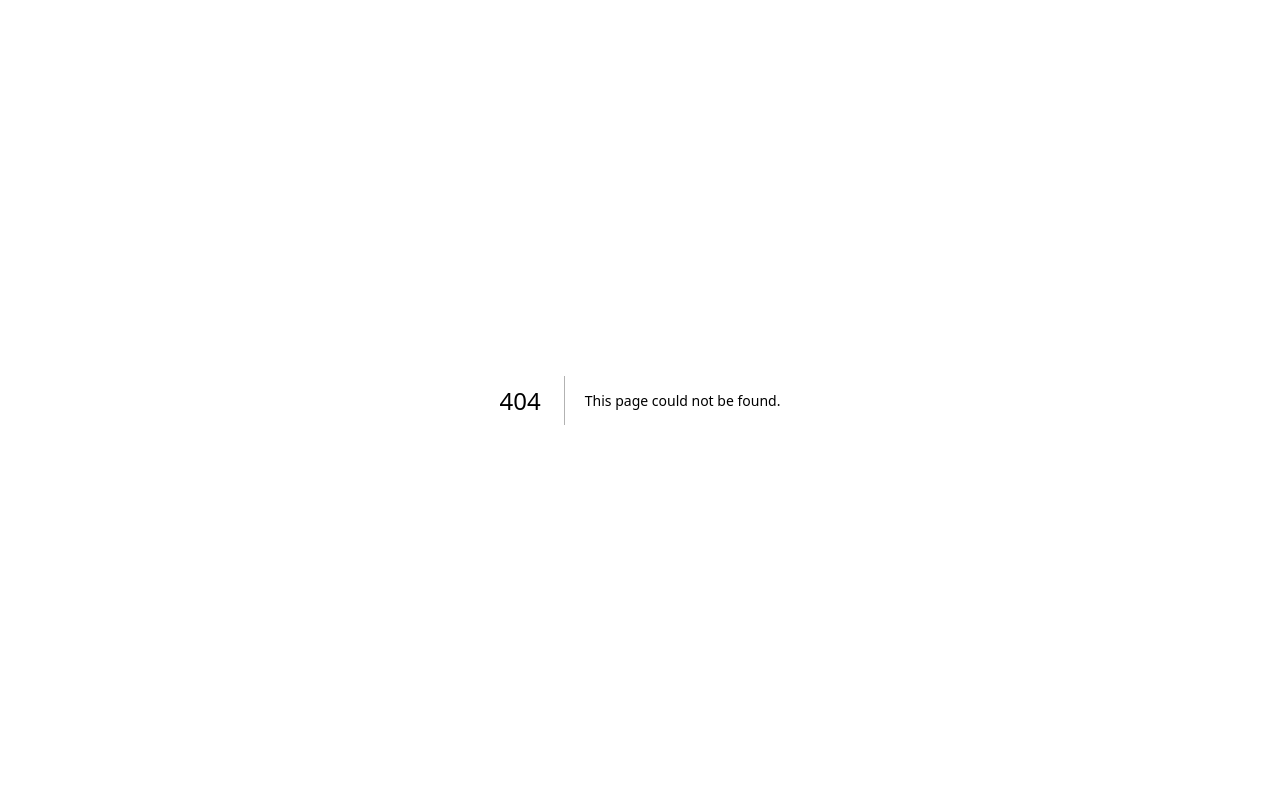
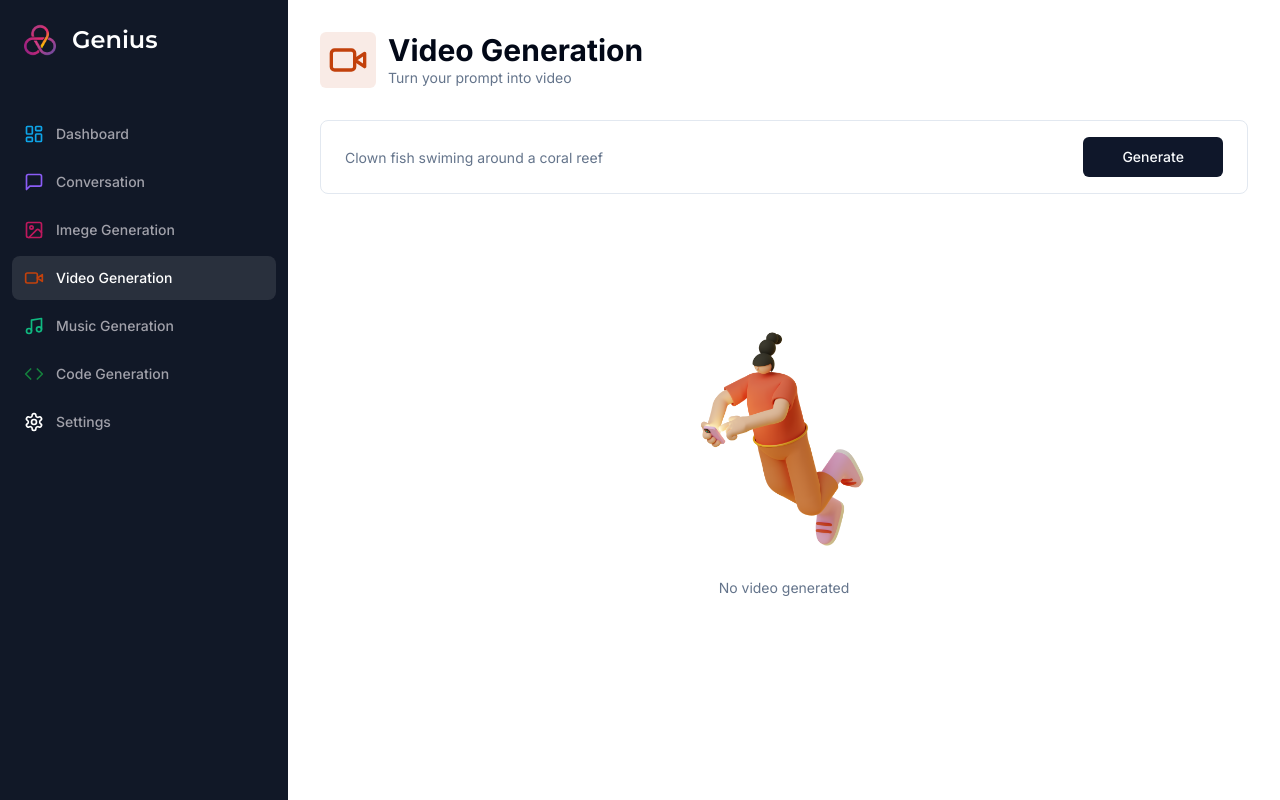
Before and after one commit to Art-San/YTb_Antonio_SaaS_AI_Platform_Next.js_13-4, a Next.js app: page /video in a window 1280 px wide. Before the commit this address had no page. Built offline with nearby package versions, Linux system fonts and the light colour scheme.

Commit message:
Video Generation AI

```diff
--- /dev/null
+++ b/app/(dashboard)/(routes)/video/constans.ts
@@ -0,0 +1,7 @@
+import * as z from 'zod'
+
+export const formSchema = z.object({
+  prompt: z.string().min(1, {
+    message: 'Video Prompt is requred'
+  })
+})
--- /dev/null
+++ b/app/(dashboard)/(routes)/video/page.tsx
@@ -0,0 +1,120 @@
+'use client'
+import axios from 'axios'
+import * as z from 'zod'
+import { Video, VideoIcon } from 'lucide-react'
+import { useForm } from 'react-hook-form'
+import { zodResolver } from '@hookform/resolvers/zod'
+
+import { Heading } from '@/components/Heading'
+import { Form, FormControl, FormField, FormItem } from '@/components/ui/form'
+import { Button } from '@/components/ui/button'
+import { Input } from '@/components/ui/input'
+import { Empty } from '@/components/Empty'
+import { Loader } from '@/components/Loader'
+
+import { formSchema } from './constans'
+import { useRouter } from 'next/navigation'
+import { useState } from 'react'
+
+const VideoPage = () => {
+  const router = useRouter()
+  const [video, setVideo] = useState<string>()
+
+  const form = useForm<z.infer<typeof formSchema>>({
+    resolver: zodResolver(formSchema),
+    defaultValues: {
+      prompt: ''
+    }
+  })
+
+  const isLoading = form.formState.isSubmitting
+
+  const onSubmit = async (values: z.infer<typeof formSchema>) => {
+    try {
+      setVideo(undefined)
+      const response = await axios.post('/api/video', values)
+
+      setVideo(response.data[0])
+      form.reset()
+    } catch (error: any) {
+      // TODO: OPEN PRO modal
+      console.log(error)
+    } finally {
+      router.refresh()
+    }
+  }
+
+  return (
+    <div className="">
+      <Heading
+        title="Video Generation"
+        description="Turn your prompt into video"
+        icon={VideoIcon}
+        iconColor="text-orange-700"
+        bgColor="bg-orange-700/10"
+      />
+      <div className="px-4 lg:px-8">
+        <div>
+          <Form {...form}>
+            <form
+              onSubmit={form.handleSubmit(onSubmit)}
+              className="
+              rounded-lg
+              border
+              w-full
+              p-4
+              px-3
+              md:px-6
+              focus-within:shadow-sm
+              grid
+              grid-cols-12
+              gap-2
+              "
+            >
+              <FormField
+                name="prompt"
+                render={({ field }) => (
+                  <FormItem className=" col-span-12 lg:col-span-10">
+                    <FormControl className="p-0 m-0">
+                      <Input
+                        type="text"
+                        placeholder="Clown fish swiming around a coral reef"
+                        className=" border-0 outline-none focus-visible:ring-0 focus-visible:ring-transparent"
+                        disabled={isLoading}
+                        {...field} // растянули поле
+                      />
+                    </FormControl>
+                  </FormItem>
+                )}
+              />
+              <Button
+                className=" col-span-12 lg:col-span-2 w-full"
+                disabled={isLoading}
+              >
+                Generate
+              </Button>
+            </form>
+          </Form>
+        </div>
+        <div className="space-y-4 mt-4">
+          {isLoading && (
+            <div className="p-8 rounded-lg w-full flex items-center justify-center bg-muted">
+              <Loader />
+            </div>
+          )}
+          {!video && !isLoading && <Empty label="No video generated" />}
+          {video && (
+            <video
+              className=" w-full aspect-video mt-8 rounded-lg border bg-black"
+              controls
+            >
+              <source src={video} />
+            </video>
+          )}
+        </div>
+      </div>
+    </div>
+  )
+}
+
+export default VideoPage
--- /dev/null
+++ b/app/api/video/route.ts
@@ -0,0 +1,39 @@
+import { auth } from '@clerk/nextjs'
+import { NextResponse } from 'next/server'
+import Replicate from 'replicate'
+
+const replicate = new Replicate({
+  // auth: process.env.REPLICATE_API_TOKEN
+  // auth: process.env.REPLICATE_API_TOKEN || ''
+  auth: process.env.REPLICATE_API_TOKEN!
+})
+
+export async function POST(req: Request) {
+  try {
+    const { userId } = auth()
+    const body = await req.json()
+    const { prompt } = body
+
+    if (!userId) {
+      return new NextResponse('Unauthorized', { status: 401 })
+    }
+
+    if (!prompt) {
+      return new NextResponse('Prompt are required', { status: 400 })
+    }
+
+    const response = await replicate.run(
+      'anotherjesse/zeroscope-v2-xl:9f747673945c62801b13b84701c783929c0ee784e4748ec062204894dda1a351',
+      {
+        input: {
+          prompt: prompt
+        }
+      }
+    )
+
+    return NextResponse.json(response)
+  } catch (error) {
+    console.log('[VIDEO_ERROR]', error)
+    return new NextResponse('internal error', { status: 500 })
+  }
+}
```
